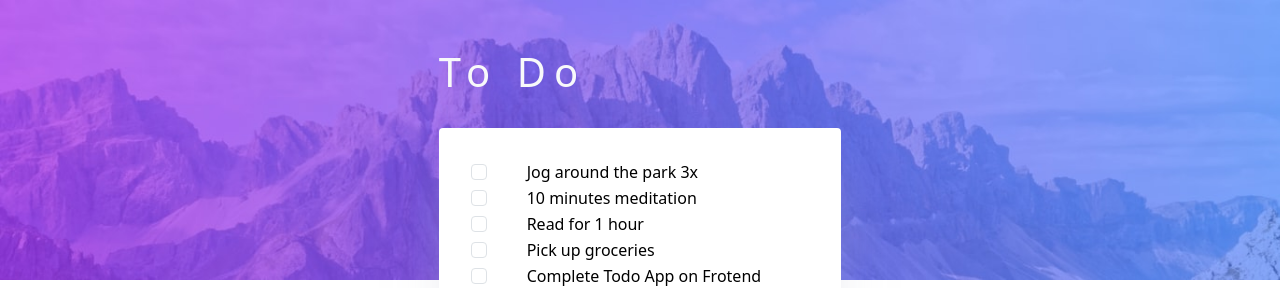
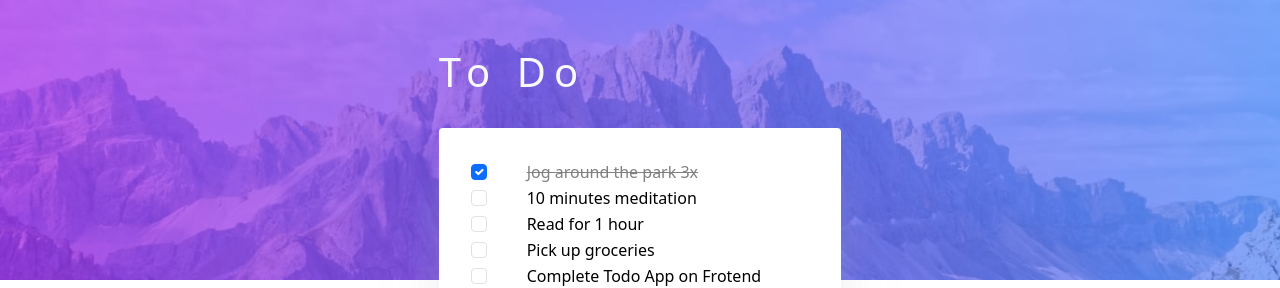
Before and after one commit to tin0312/to-do-app, a React (Vite) app: page / in a window 1280 px wide. Shown: the top 288 px of the page. Built offline with nearby package versions, Linux system fonts and the light colour scheme.

Commit message:
Pass task complete status prop as the value of checked attribute in form check in todotask

```diff
--- a/src/components/ToDoTask.tsx
+++ b/src/components/ToDoTask.tsx
@@ -10,10 +10,10 @@ interface ToDoItemProps {
 }
 
 const ToDoTask: React.FC<ToDoItemProps> = ({ task }) => {
-  const [checked, setChecked] = useState(false);
+  const [checked, setChecked] = useState(task.completed);
 
   const toggleCheck = () => {
-    setChecked((prevChecked: boolean) => !prevChecked);
+    setChecked((prevStatus: boolean) => !prevStatus);
   };
 
   const labelStyle = {
@@ -31,6 +31,7 @@ const ToDoTask: React.FC<ToDoItemProps> = ({ task }) => {
           id={task.id.toString()}
           name="task"
           onChange={toggleCheck}
+          checked={checked}
         />
       </Form>
     </li>
```
